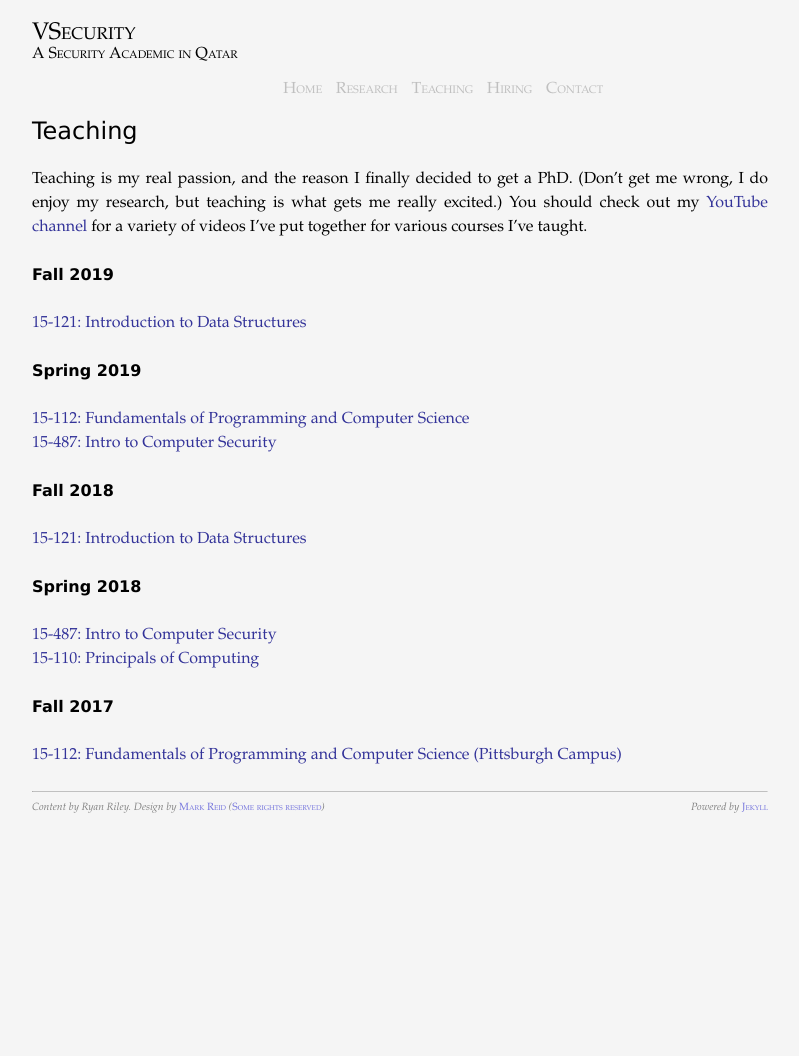
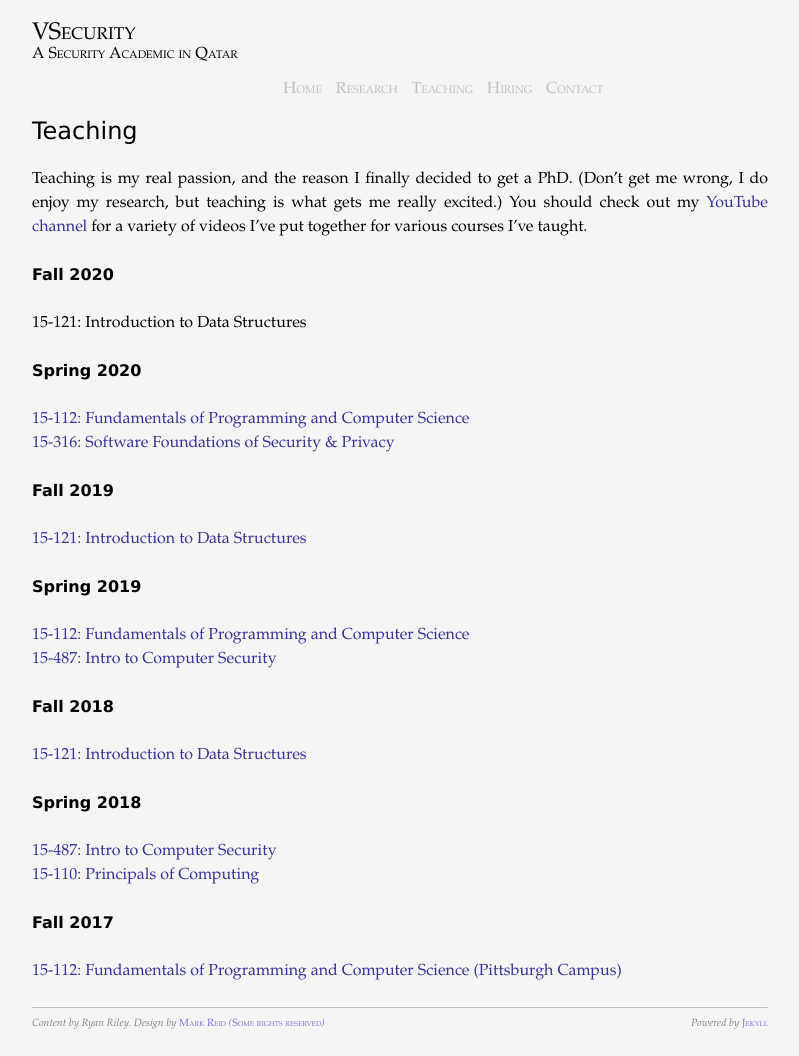
Before and after one commit to rriley/website, a Jekyll site: the page built from teaching/index.md, in a window 1280 px wide. Shown: the whole page, without its empty margins (240-1039 px from the left). Built offline with Jekyll 4.4.1, drawn with Linux system fonts in a browser that asks for light colours; before the commit the page ends 900 px from its top, so only the background shows below that.

Commit message:
Updating links for teaching by adding tons of stuff to the archive

```diff
--- a/teaching/index.md
+++ b/teaching/index.md
@@ -8,12 +8,19 @@
 Teaching is my real passion, and the reason I finally decided to get a PhD. (Don’t get me wrong, I do enjoy my research, but teaching is what gets me really excited.)
 You should check out my [YouTube channel](https://www.youtube.com/channel/UCZy1TmqIMQ4perExQerm5bQ) for a variety of videos I've put together for various courses I've taught.
 
+## Fall 2020
+15-121: Introduction to Data Structures
+
+## Spring 2020
+[15-112: Fundamentals of Programming and Computer Science](https://archive.vsecurity.info/15112-s20/)
+[15-316: Software Foundations of Security & Privacy](https://archive.vsecurity.info/15316-s20/)
+
 ## Fall 2019
-[15-121: Introduction to Data Structures](https://www.cs.cmu.edu/~rdriley/121/)
+[15-121: Introduction to Data Structures](https://archive.vsecurity.info/15121-f19/)
 
 ## Spring 2019
-[15-112: Fundamentals of Programming and Computer Science](https://www.cs.cmu.edu/~rdriley/112/)
-[15-487: Intro to Computer Security](https://www.cs.cmu.edu/~rdriley/487/)
+[15-112: Fundamentals of Programming and Computer Science](https://archive.vsecurity.info/15112-s19/)
+[15-487: Intro to Computer Security](https://archive.vsecurity.info/15487-s19/)
 
 ## Fall 2018
 [15-121: Introduction to Data Structures](https://archive.vsecurity.info/15121-f18/)
```
